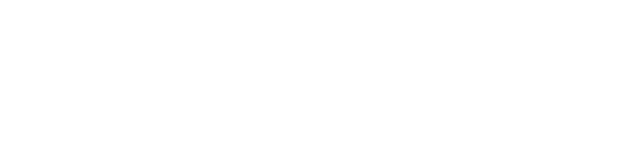
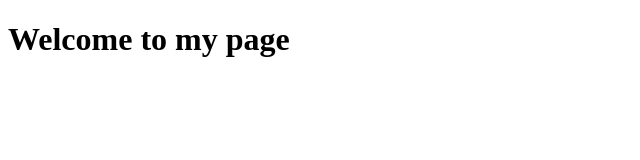
Before and after one commit to gitgiannh/ITS_2595, a plain HTML site: page index.html in a window 1280 px wide. Shown: the whole page, without its empty margins (0-640 px from the left). Drawn offline with Linux system fonts and the light colour scheme.

Commit message:
Added title to head
Added heading to body

```diff
--- a/index.html
+++ b/index.html
@@ -1,7 +1,9 @@
 <!DOCTYPE html>
 <html>
 	<head>
+		<title>This is my page</title>
 	</head>
 	<body>
+		<h1>Welcome to my page</h1>
 	</body>
 </html>
```
